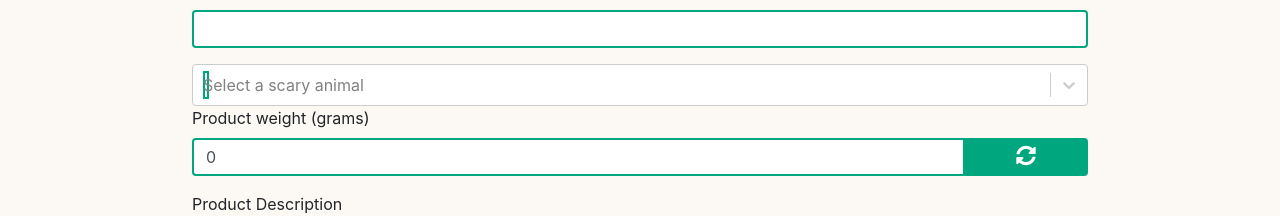
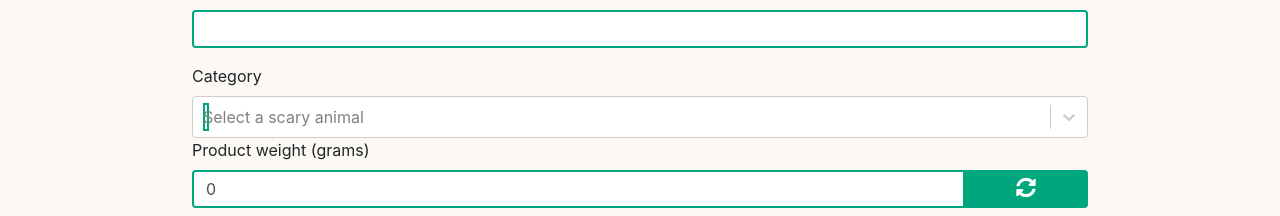
Before and after one commit to KierratyskeskusProject/kierratyskeskus-app, a React (Create React App) app in the folder client/: page / in a window 1280 px wide. Shown: the part 526-742 px from the top of the page. Built offline with nearby package versions, Linux system fonts and the light colour scheme; no server answers.

Commit message:
fixed category label

```diff
--- a/client/src/components/AddItemForm.js
+++ b/client/src/components/AddItemForm.js
@@ -44,7 +44,9 @@ class AddItemForm extends Component {
     const { conditionRating } = this.state;
     const { weight } = this.props;
 
-    return _.map(Fields, ({ label, name }) => (
+    return _.map(Fields, ({ label, name }) => {
+      console.log('moi', label);
+      return (
         <Field
           key={name}
           multi={name === 'category' ? true : ''}
@@ -57,7 +59,8 @@ class AddItemForm extends Component {
           changeConditionRating={changeConditionRating}
           actualValue={name === 'weight' ? weight.weight.value : '0'}
         />
-    ));
+      );
+    });
   }
 
   render() {
--- a/client/src/components/CategoryReactSelect.js
+++ b/client/src/components/CategoryReactSelect.js
@@ -11,9 +11,10 @@ const scaryAnimals = [
 ];
 
 const CategoryReactSelect = (props) => {
-  const { options, input: { value } } = props;
+  const { options, label, input: { value } } = props;
   return (
-    <div>
+    <React.Fragment>
+      <label>{label}</label>
       <Select
         {...props}
         value={value}
@@ -24,7 +25,7 @@ const CategoryReactSelect = (props) => {
         isMulti
         blurInputOnSelect={false}
       />
-    </div>
+    </React.Fragment>
   );
 };
 
--- a/client/src/components/InputComponent.js
+++ b/client/src/components/InputComponent.js
@@ -15,6 +15,7 @@ const InputComponent = ({
   actualValue,
 }) => (
   <div>
+    {console.log(label)}
     <label>{label}</label>
     <div
       className={`${input.name === 'weight' ? 'input-group' : 'form-group'}`}
```
Lines whose indentation alone changed are shown as unchanged.
